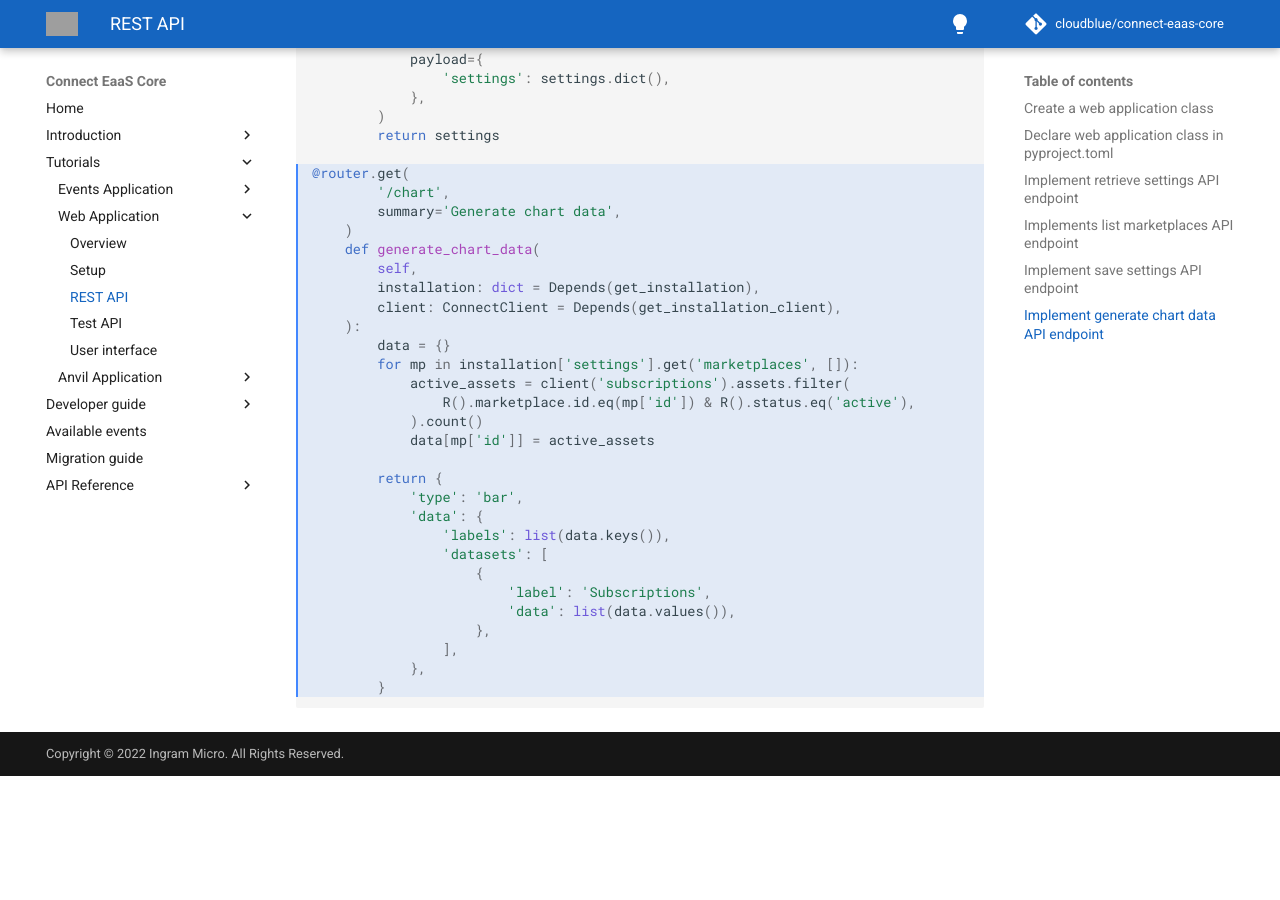
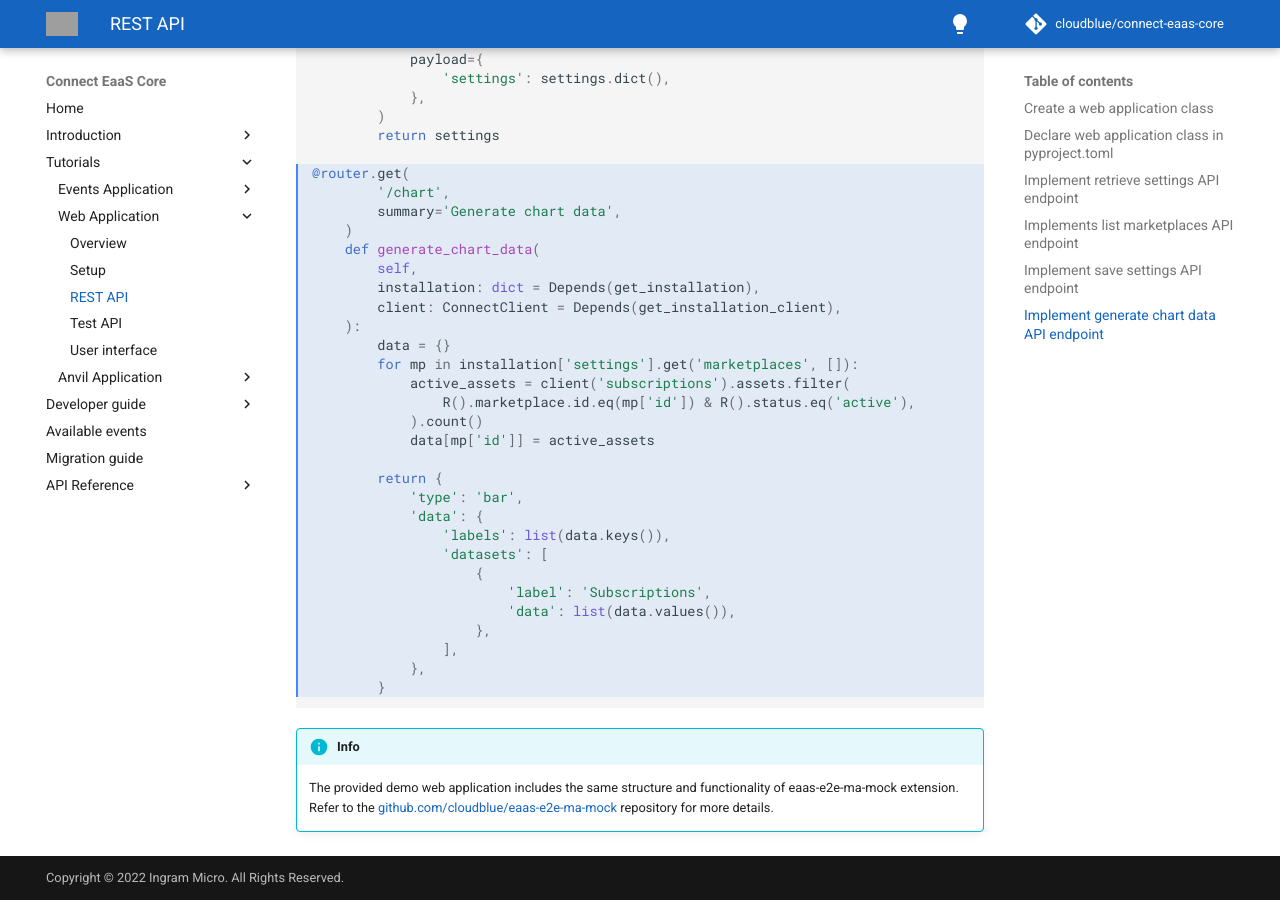
Before and after one commit to cloudblue/connect-eaas-core, an MkDocs documentation site: the page built from docs/tutorials/webapp/api.md, in a window 1280 px wide and 900 px high, scrolled down 7243 px. Built offline with MkDocs 1.6.1 and Material for MkDocs 9.7.7, drawn with Linux system fonts in a browser that asks for light colours; comment, search, counter and statistics services are not loaded; before the commit the page ends 8019 px from its top, so only the background shows below that; grey boxes are pictures that could not be loaded.

Commit message:
rewrite webapp api docs

````diff
--- a/docs/tutorials/webapp/api.md
+++ b/docs/tutorials/webapp/api.md
@@ -358,3 +358,6 @@ class ChartWebApplication(WebApplicationBase):
             },
         }
 ```
+
+!!! info
+    The provided demo web application includes the same structure and functionality of eaas-e2e-ma-mock extension. Refer to the [github.com/cloudblue/eaas-e2e-ma-mock](https://github.com/cloudblue/eaas-e2e-ma-mock) repository for more details.
````
